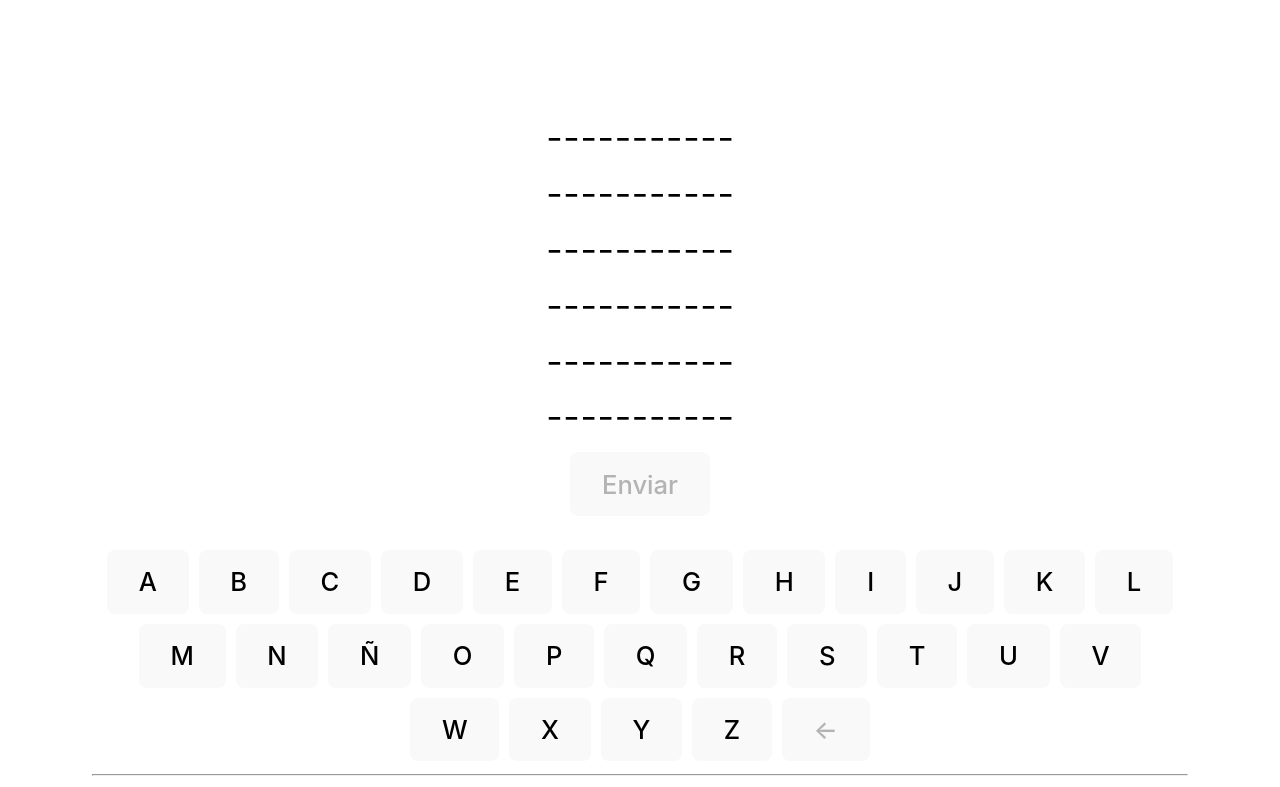
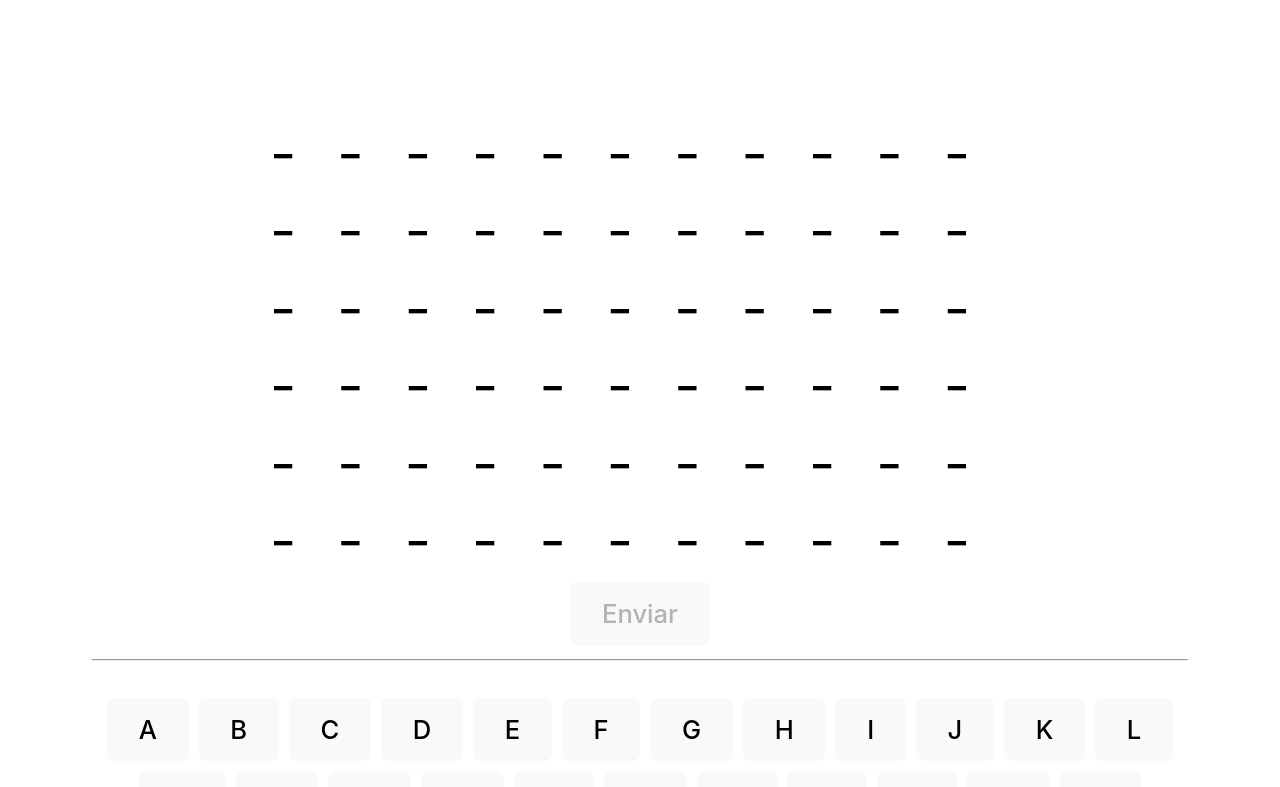
Before and after one commit to josueruizv/juego-palabras, a React (Vite) app: page / in a window 1280 px wide. Shown: the top 787 px of the page. Built offline with nearby package versions, Linux system fonts and the light colour scheme.

Commit message:
Se aplican pequeños ajustes estéticos

```diff
--- a/src/App.tsx
+++ b/src/App.tsx
@@ -113,8 +113,12 @@ function App() {
             {
               hiddenWord.split(' ').map((letter: string, letterIndex: number) => (
                 <span
+                  className='letter'
                   key={ letterIndex}
-                  style={{ color: letterColors[index][letterIndex] }}>
+                  style={{
+                    color: letterColors[index][letterIndex],
+                    fontSize:'1.6em'
+                  }}>
                     { letter }{' '}
                </span>
               ))
@@ -130,6 +134,8 @@ function App() {
         Enviar
       </button>
       <br />
+      <hr />
+
 
       {/* Mensaje si perdió */}
       {
--- a/src/index.css
+++ b/src/index.css
@@ -55,6 +55,10 @@ button:focus-visible {
   outline: 4px auto -webkit-focus-ring-color;
 }
 
+.letter {
+  margin: 5px 20px;
+}
+
 @media (prefers-color-scheme: light) {
   :root {
     color: #213547;
```
